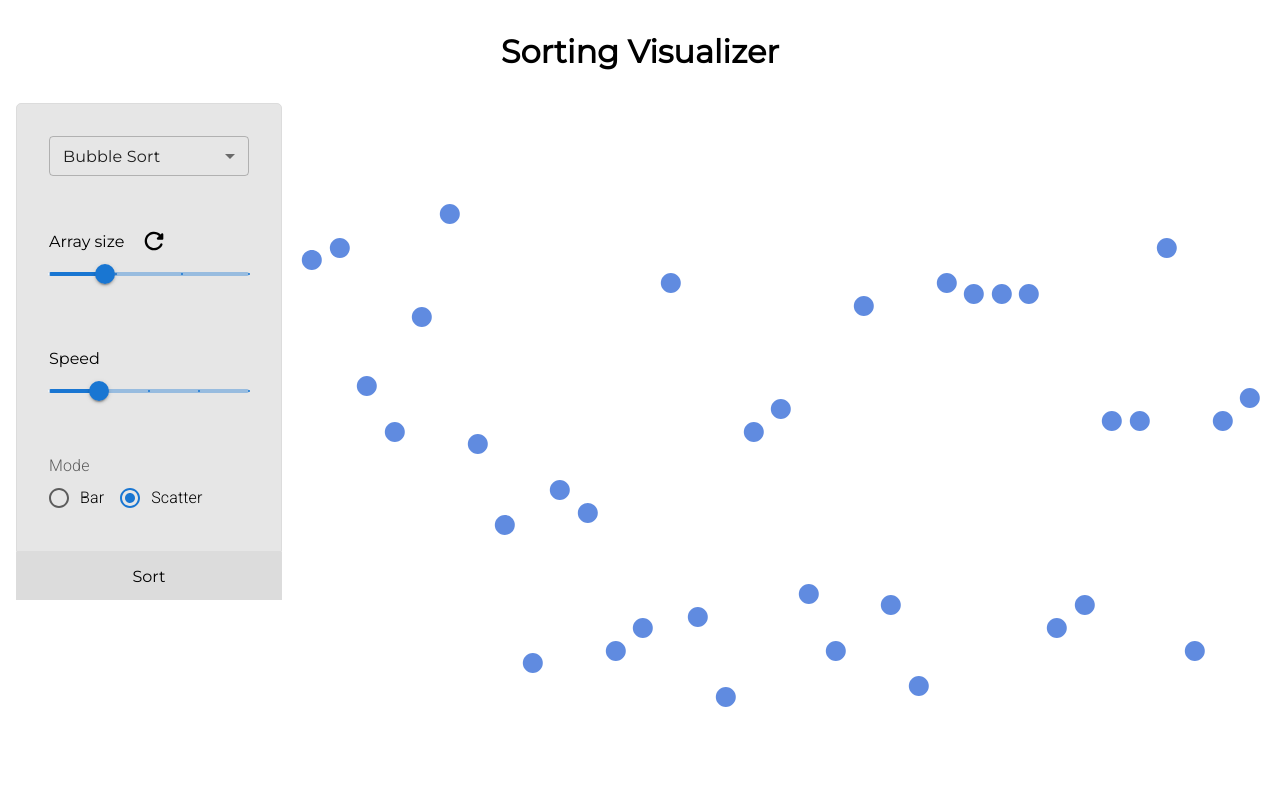
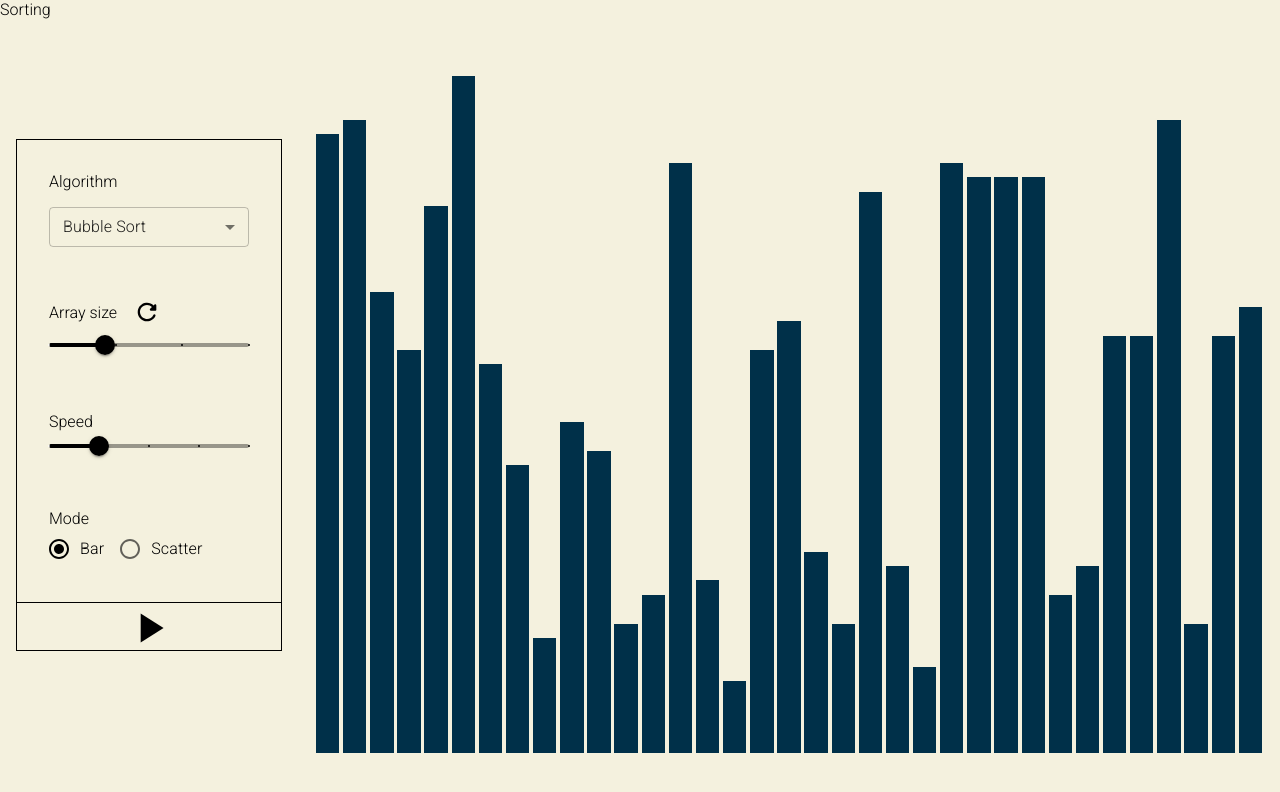
Before and after one commit to sarah157/algo-vis, a React (Create React App) app: page / in a window 1280 px wide. Shown: the top 792 px of the page. Built offline with nearby package versions, Linux system fonts and the light colour scheme; the HTML template or start-up script is replaced by a standard one.

Commit message:
Update styling

```diff
--- a/src/App.scss
+++ b/src/App.scss
@@ -1,8 +1,8 @@
 @import url('https://fonts.googleapis.com/css2?family=Montserrat&family=Roboto+Mono&family=Roboto:wght@300&display=swap');
-
-$light-gray: rgb(200, 200, 200);
-$controls-background-color: rgb(230, 230, 230);
+$background-color: #f4f1de;
+$primary-color: rgb(100, 124, 190);
 $small-device: 768px;
+$disabled-color: gray;
 
 *,
 ::before,
@@ -11,8 +11,12 @@ $small-device: 768px;
 }
 
 * {
-  font-family: 'Montserrat', sans-serif;
+  font-family: "Roboto", "Helvetica", "Arial", sans-serif;
   font-size: 1em;
+}
+
+body {
+  background-color: $background-color;
 }
 
 div,
@@ -32,42 +36,11 @@ span {
   min-width: 400px;
   margin: 0 auto;
   max-width: 2000px;
-}
-
-.header {
-  display: flex;
-  justify-content: center;
-  align-items: center;
-  width: 100%;
-  padding: 2em;
-
-  &__title {
-    font-size: 2em;
-
-    @media screen and (max-width: $small-device) {
-      font-size: 1.5em;
-    }
-  }
-
-  &__settings {
-    left: 1.5em;
-    color: rgb(88, 88, 88);
-    background-color: white;
-    display: none;
-
-    @media screen and (max-width: $small-device) {
-      display: block;
-      top: 1.3em;
-    }
-  }
-}
-
-.main {
   margin: 0 auto;
   display: flex;
-  padding: 0 1em;
-  gap: 1em;
-  justify-content: space-between;
+  padding: 1em;
+  gap: 2em;
+  justify-content: center;
 
   @media screen and (max-width: $small-device) {
     flex-direction: column;
@@ -75,28 +48,32 @@ span {
   }
 }
 
+.controls-container {
+  align-self: center;
+  border: 1px solid rgb(0, 0, 0);
+
+  @media screen and (max-width: $small-device) {
+    width: 100%;
+  }
+}
+
 .controls {
   display: flex;
-  background-color: transparent;
-  background-color: $controls-background-color;
-  border: 1px solid gainsboro;
-  border-radius: 5px 5px 0 0;
   flex-direction: column;
   justify-content: space-between;
   padding: 2em 2em;
-  height: min-content;
-  align-self: center;
   row-gap: 3em;
 
+  >.disabled {
+    color: $disabled-color;
+  }
 
   @media screen and (max-width: $small-device) {
     width: 100%;
     align-items: center;
     row-gap: 2em;
-
   }
 }
-
 
 button {
   background-color: transparent;
@@ -136,14 +113,19 @@ button {
   justify-content: center;
   width: 100%;
   height: 3em;
-  background-color: gainsboro;
 
   &__label {
     margin-bottom: 0.5em;
   }
 
-  button:hover {
-    opacity: 0.6;
+  &__button {
+    width: 100%;
+    height: 100%;
+    border-top: 1px solid #000;
+
+    &:hover {
+      opacity: 0.9;
+    }
   }
 }
 
@@ -152,14 +134,11 @@ button {
   flex-direction: column;
   width: 200px;
 
-  &.disabled {
-    color: $light-gray;
-  }
-
   &__label {
     display: flex;
     gap: 1em;
     width: 100%;
+    color: inherit;
     align-items: center;
 
     button {
@@ -199,9 +178,9 @@ button {
   align-items: flex-end;
   display: flex;
   justify-content: flex-start;
-  height: 80vh;
+  height: 90vh;
   width: 100%;
-  max-width: 1600px;
+  max-width: 1500px;
 }
 
 .array-bar {
@@ -213,9 +192,7 @@ button {
 
 .array-scatter {
   width: 100%;
-
 }
-
 
 .slider-label {
   display: flex;
@@ -246,5 +223,9 @@ button {
 }
 
 .Mui-disabled {
-  color: $light-gray;
+  color: $disabled-color;
 }
+
+.MuiList-root {
+  background-color: $background-color !important;
+}
--- a/src/App.tsx
+++ b/src/App.tsx
@@ -2,7 +2,18 @@ import "./App.scss";
 import SortingVisualizer from "./components/SortingVisualizer/SortingVisualizer";
 
 function App() {
-  return <SortingVisualizer />;
+  return (
+    <div>
+      <header>
+        <nav>
+          <div>Sorting</div>
+        </nav>
+      </header>
+      <main className="main">
+        <SortingVisualizer />
+      </main>
+    </div>
+  );
 }
 
 export default App;
--- a/src/components/SortingVisualizer/ArrayContainer.tsx
+++ b/src/components/SortingVisualizer/ArrayContainer.tsx
@@ -1,13 +1,7 @@
 import { useSelector } from "react-redux";
-import { maxArrayValue } from "../../constants";
+import { COMPARE_COLOR, maxArrayValue, DEFAULT_COLOR, PIVOT_COLOR, SORTED_COLOR, SWAP_COLOR } from "../../constants";
 import { RootState } from "../../store";
 import CircleIcon from "@mui/icons-material/Circle";
-
-const NORMAL_COLOR: string = "#608be0";
-const COMPARE_COLOR: string = "#d1476a";
-const SWAP_COLOR: string = "#dde66a";
-const SORTED_COLOR: string = "#6fd17f";
-const PIVOT_COLOR: string = "violet";
 
 const ArrayContainer: React.FC = () => {
   const sv = useSelector((state: RootState) => state.sortingVisualizer);
@@ -21,7 +15,7 @@ const ArrayContainer: React.FC = () => {
       ? PIVOT_COLOR
       : sv.sortedIndices.includes(index)
       ? SORTED_COLOR
-      : NORMAL_COLOR;
+      : DEFAULT_COLOR;
     return color;
   };
 
@@ -44,7 +38,7 @@ const ArrayContainer: React.FC = () => {
             <div
               className="array-scatter"
               style={{
-                height: `${(value / maxArrayValue) * 90}%`,
+                height: `${(value / maxArrayValue) * 100}%`,
               }}
               key={index}
             >
--- a/src/components/SortingVisualizer/Controls.tsx
+++ b/src/components/SortingVisualizer/Controls.tsx
@@ -12,9 +12,9 @@ import {
   Slider,
 } from "@mui/material";
 
-import PlayArrowRoundedIcon from "@mui/icons-material/PlayArrowRounded";
+import PlayArrowIcon from "@mui/icons-material/PlayArrow";
 import RefreshRoundedIcon from "@mui/icons-material/RefreshRounded";
-import StopRoundedIcon from "@mui/icons-material/StopRounded";
+import StopIcon from "@mui/icons-material/Stop";
 import {
   maxArrayLength,
   maxSpeed,
@@ -76,9 +76,16 @@ const Controls: React.FC = () => {
   return (
     <div className="controls-container" data-testid="sv-controls">
       <div className="controls">
-        <div className="algorithm-controls">
+        <div
+          className={
+            sv.isSorting ? "algorithm-controls disabled" : "algorithm-controls"
+          }
+        >
+          <div className="controls__label">
+            <span>Algorithm</span>
+          </div>
           <FormControl
-            sx={{ width: 200 }}
+            sx={{ width: 200, marginTop: 2 }}
             size="small"
             className="algorithm-controls__form"
           >
@@ -107,7 +114,7 @@ const Controls: React.FC = () => {
             sv.isSorting ? "array-controls disabled" : "array-controls"
           }
         >
-          <div className="array-controls__label">
+          <div className="controls__label array-controls__label">
             <div>Array size</div>
             <button onClick={_reset} disabled={sv.isSorting}>
               <RefreshRoundedIcon
@@ -131,7 +138,7 @@ const Controls: React.FC = () => {
           </div>
         </div>
         <div className="speed-controls">
-          <div className="speed-controls__label">
+          <div className="controls__label">
             <div>Speed</div>
           </div>
           <div className="speed-controls__slider">
@@ -147,13 +154,16 @@ const Controls: React.FC = () => {
             />
           </div>
         </div>
-        <FormControl>
-          <FormLabel id="array-mode">Mode</FormLabel>
+        <div>
+          <div className="controls__label">
+            <span>Mode</span>
+          </div>
+
           <RadioGroup
             onChange={_setMode}
             row
             aria-labelledby="mode"
-            defaultValue="scatter"
+            defaultValue={sv.mode}
             name="mode"
           >
             <FormControlLabel value="bar" control={<Radio />} label="Bar" />
@@ -163,16 +173,25 @@ const Controls: React.FC = () => {
               label="Scatter"
             />
           </RadioGroup>
-        </FormControl>{" "}
-      </div>{" "}
-      <div className="play-controls">
-        <button
-          className="controls-button"
-          onClick={sv.isSorting ? _stopSorting : _startSorting}
-        >
-          {sv.isSorting ? "Stop" : "Sort"}
-        </button>
-      </div>
+        </div>
+
+      </div> <div className="play-controls">
+          <button
+            // style={{
+            //   backgroundColor: sv.isSorting ? PASTEL_RED : PASTEL_GREEN,
+            // }}
+            className="play-controls__button"
+            onClick={sv.isSorting ? _stopSorting : _startSorting}
+          >
+           {sv.isSorting ? (
+            <StopIcon style={{ fontSize: "50px", }} />
+          ) : (
+            <PlayArrowIcon
+              style={{ fontSize: "50px", }}
+            />
+          )}
+          </button>
+        </div>
     </div>
   );
 };
--- a/src/components/SortingVisualizer/SortingVisualizer.tsx
+++ b/src/components/SortingVisualizer/SortingVisualizer.tsx
@@ -4,15 +4,8 @@ import ArrayContainer from "./ArrayContainer";
 const SortingVisualizer: React.FC = () => {
   return (
     <div className="sorting-visualizer">
-      <header className="header">
-        <div className="header__title">
-          <h1>Sorting Visualizer</h1>
-        </div>
-      </header>
-      <main className="main">
-        <Controls />
-        <ArrayContainer />
-      </main>
+      <Controls />
+      <ArrayContainer />
     </div>
   );
 };
--- a/src/constants/sorting-visualizer.ts
+++ b/src/constants/sorting-visualizer.ts
@@ -29,3 +29,10 @@ export const maxArrayValue = 50;
 export const minArrayValue = 5;
 export const maxSpeed = 5;
 export const minSpeed = 1;
+
+
+export const DEFAULT_COLOR: string = "#003049";
+export const COMPARE_COLOR: string = "#e76f51";
+export const SWAP_COLOR: string = "#ffc300";
+export const SORTED_COLOR: string = "#2a9d8f";
+export const PIVOT_COLOR: string = "#8f2d56";
--- a/src/index.tsx
+++ b/src/index.tsx
@@ -1,17 +1,31 @@
-import React from 'react';
-import ReactDOM from 'react-dom/client';
-import { Provider } from 'react-redux';
-import App from './App';
-import store from './store';
+import { ThemeProvider } from "@emotion/react";
+import { createTheme } from "@mui/material";
+import React from "react";
+import ReactDOM from "react-dom/client";
+import { Provider } from "react-redux";
+import App from "./App";
+import store from "./store";
 
 const root = ReactDOM.createRoot(
-  document.getElementById('root') as HTMLElement
+  document.getElementById("root") as HTMLElement
 );
+
+const theme = createTheme({
+  palette: {
+    primary: {
+      light: "#c8c8c8",
+      main: "#000",
+      dark: "",
+    },
+  },
+});
 
 root.render(
   <React.StrictMode>
-    <Provider store={store}>
-      <App />
-    </Provider>
+    <ThemeProvider theme={theme}>
+      <Provider store={store}>
+        <App />
+      </Provider>
+    </ThemeProvider>
   </React.StrictMode>
 );
--- a/src/store/sorting-visualizer-slice.ts
+++ b/src/store/sorting-visualizer-slice.ts
@@ -44,9 +44,8 @@ const initialState: SortingVisualizerState = {
   pivotIndex: -1,
   isSorted: false,
   isSorting: false,
-  mode: "scatter"
+  mode: "bar",
 };
-
 
 const sortVisualizerSlice = createSlice({
   name: "sortvisualizer",
@@ -172,7 +171,6 @@ const dispatchEvent = async (
 
 const _sleep = async (speed: number) => await sleep(1000 / speed ** 4);
 
-
 export const {
   reset,
   setPivot,
```
Also changed, not shown: src/constants/index.ts (line endings or trailing spaces).
